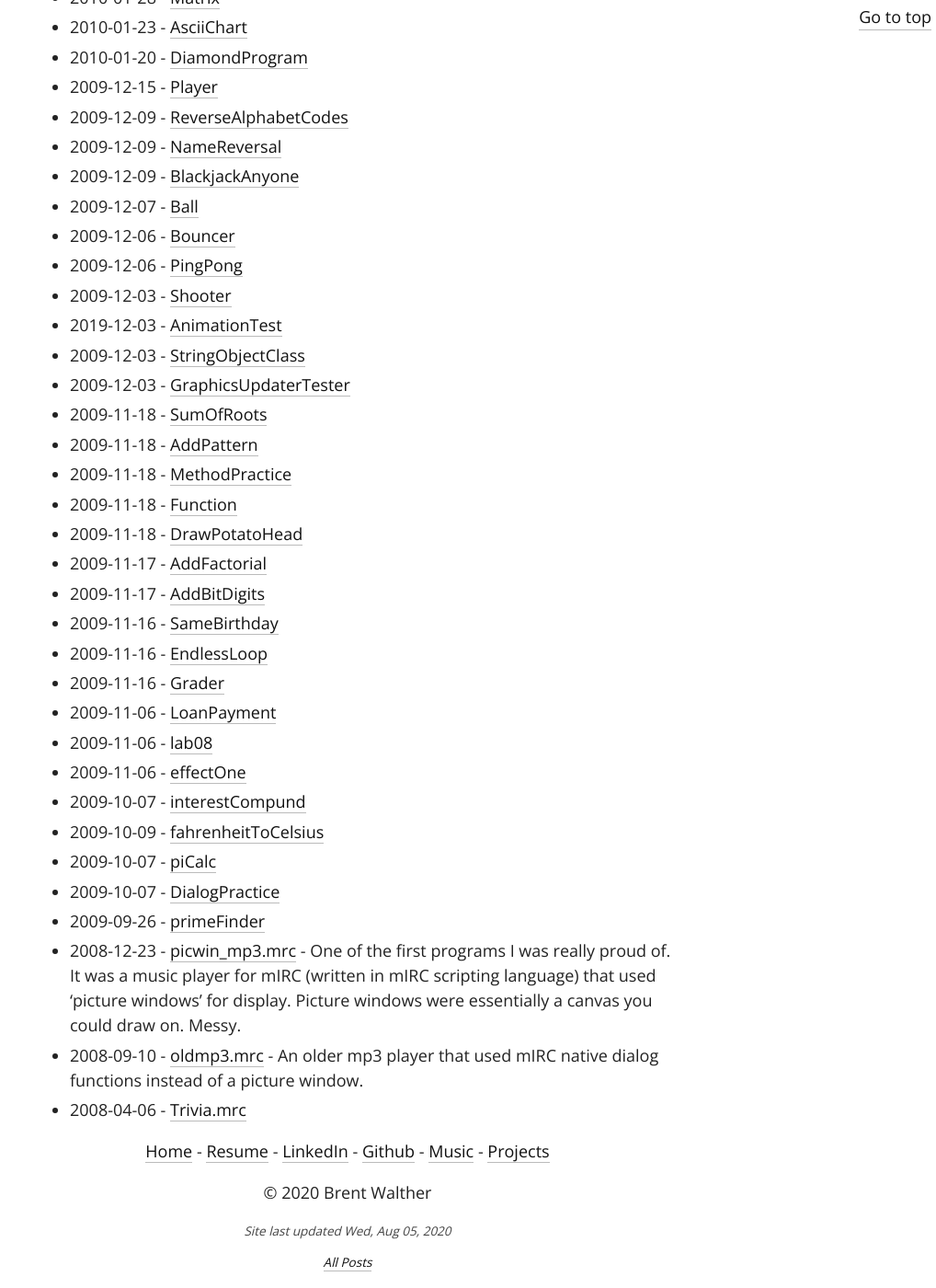
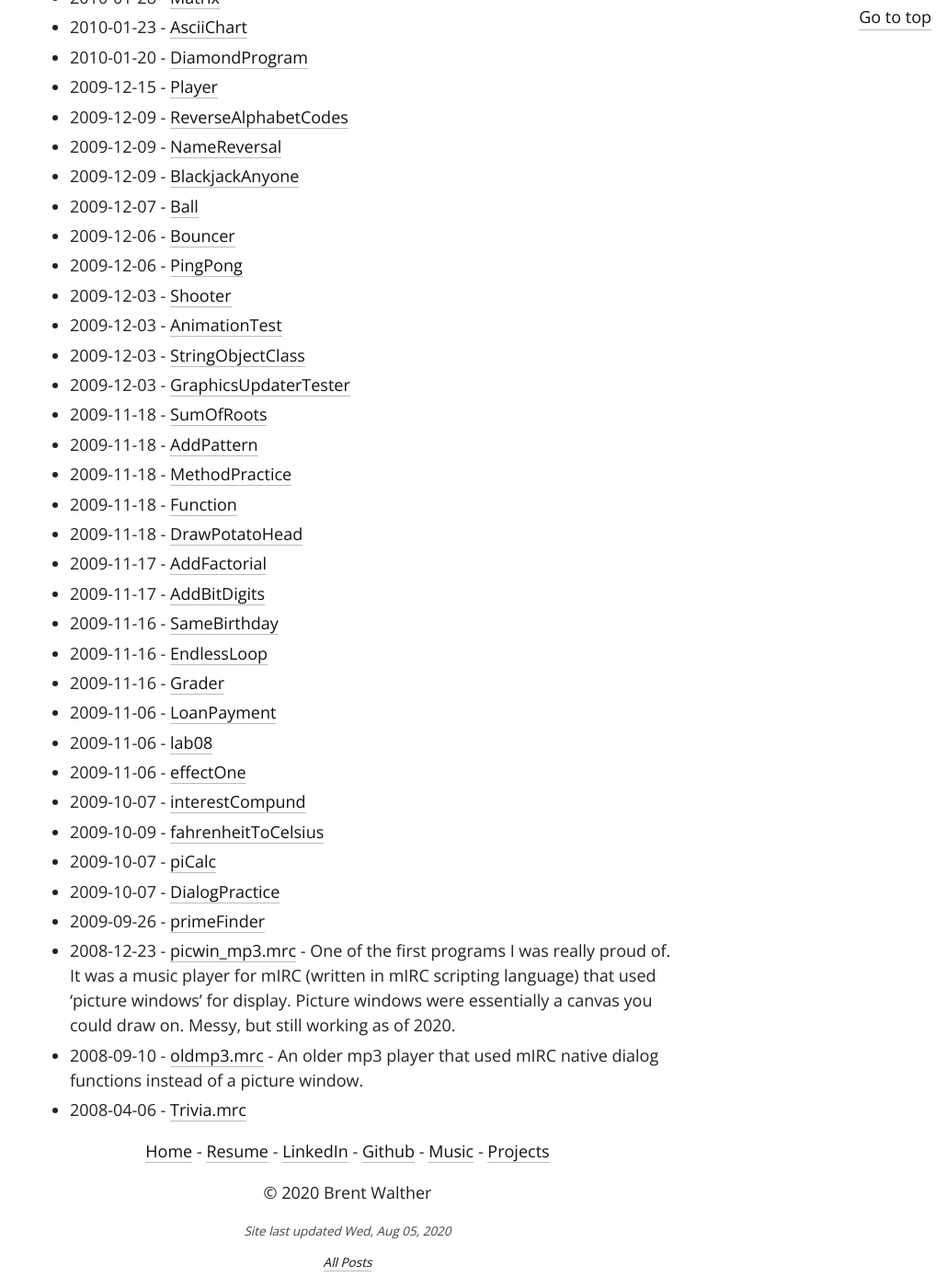
Before and after one commit to brentwalther/brentwalther.github.io, a Jekyll site: the page built from _posts/2011-05-23-code-graveyard.md, in a window 1280 px wide and 1400 px high, scrolled down 2477 px. Shown: the whole window at 92% size, without its empty margins (262-1280 px from the left). Built offline with Jekyll 4.4.1, drawn with Linux system fonts in a browser that asks for light colours.

Commit message:
Tiny fix to code graveyard.

```diff
--- a/_posts/2011-05-23-code-graveyard.md
+++ b/_posts/2011-05-23-code-graveyard.md
@@ -94,7 +94,7 @@ have a short description.
 - 2009-12-06 - [Bouncer](files/archive/Bouncer.java)
 - 2009-12-06 - [PingPong](files/archive/PingPong.java)
 - 2009-12-03 - [Shooter](files/archive/Shooter.java)
-- 2019-12-03 - [AnimationTest](files/archive/AnimationTest.java)
+- 2009-12-03 - [AnimationTest](files/archive/AnimationTest.java)
 - 2009-12-03 - [StringObjectClass](files/archive/StringObjectClass.java)
 - 2009-12-03 - [GraphicsUpdaterTester](files/archive/GraphicsUpdaterTester.java)
 - 2009-11-18 - [SumOfRoots](files/archive/SumOfRoots.java)
@@ -118,7 +118,7 @@ have a short description.
 - 2008-12-23 - [picwin_mp3.mrc](files/archive/picwin_mp3.mrc) - One of the first
   programs I was really proud of. It was a music player for mIRC (written in
   mIRC scripting language) that used 'picture windows' for display. Picture
-  windows were essentially a canvas you could draw on. Messy.
+  windows were essentially a canvas you could draw on. Messy, but still working as of 2020.
 - 2008-09-10 - [oldmp3.mrc](files/archive/oldmp3.mrc) - An older mp3 player that
   used mIRC native dialog functions instead of a picture window.
 - 2008-04-06 - [Trivia.mrc](files/archive/Trivia.mrc)
```
